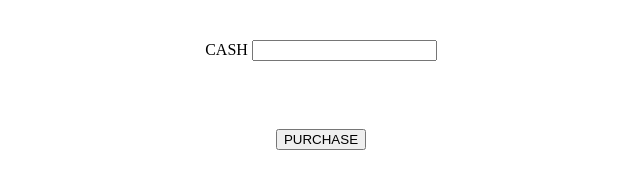
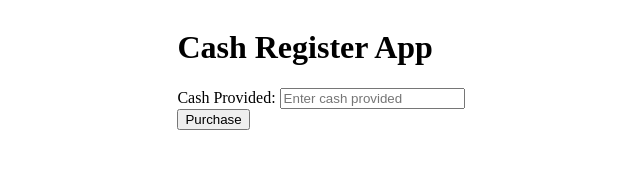
Before and after one commit to VagnerMachado/FreeCodeCamp-JavaScriptAlgosDataStructs, a plain HTML site: page 18. Cash Register/index.html in a window 1280 px wide. Shown: the whole page, without its empty margins (319-959 px from the left). Drawn offline with Linux system fonts and the light colour scheme.

Commit message:
restruct the page

```diff
--- a/18. Cash Register/index.html
+++ b/18. Cash Register/index.html
@@ -1,20 +1,27 @@
 <!DOCTYPE html>
 <html lang="en">
   <head>
-    <meta charset="utf-8" />
+    <meta charset="UTF-8" />
     <meta name="viewport" content="width=device-width, initial-scale=1.0" />
-    <title>Store Checkout</title>
+    <title>Cash Register</title>
     <link rel="stylesheet" href="styles.css" />
   </head>
   <body>
-    <p id="price"></p>
-    <label for="cash">CASH <input id="cash" type="text" /></label>
-    <br /><br />
-    <p style="display: inline" id="change-due"></p>
-    <button id="purchase-btn">PURCHASE</button>
-    <br />
-    <div id="register"></div>
-
-    <script src="./script.js"></script>
+    <div class="container">
+      <h1>Cash Register App</h1>
+      <div></div>
+      <div>
+        <label for="cash">Cash Provided: </label>
+        <input
+          type="number"
+          id="cash"
+          placeholder="Enter cash provided"
+          required
+        />
+      </div>
+      <button id="purchase-btn">Purchase</button>
+      <p id="change-due"></p>
+    </div>
+    <script src="script.js"></script>
   </body>
 </html>
```
